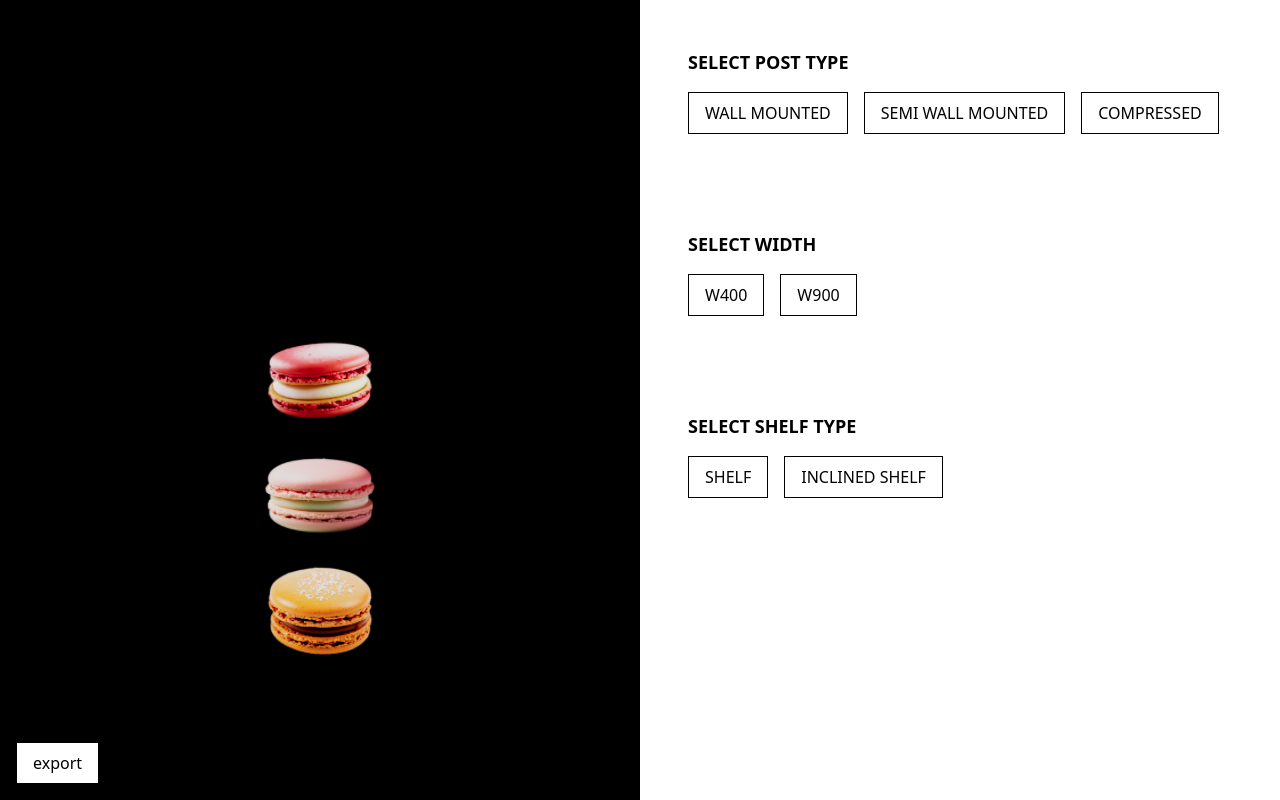
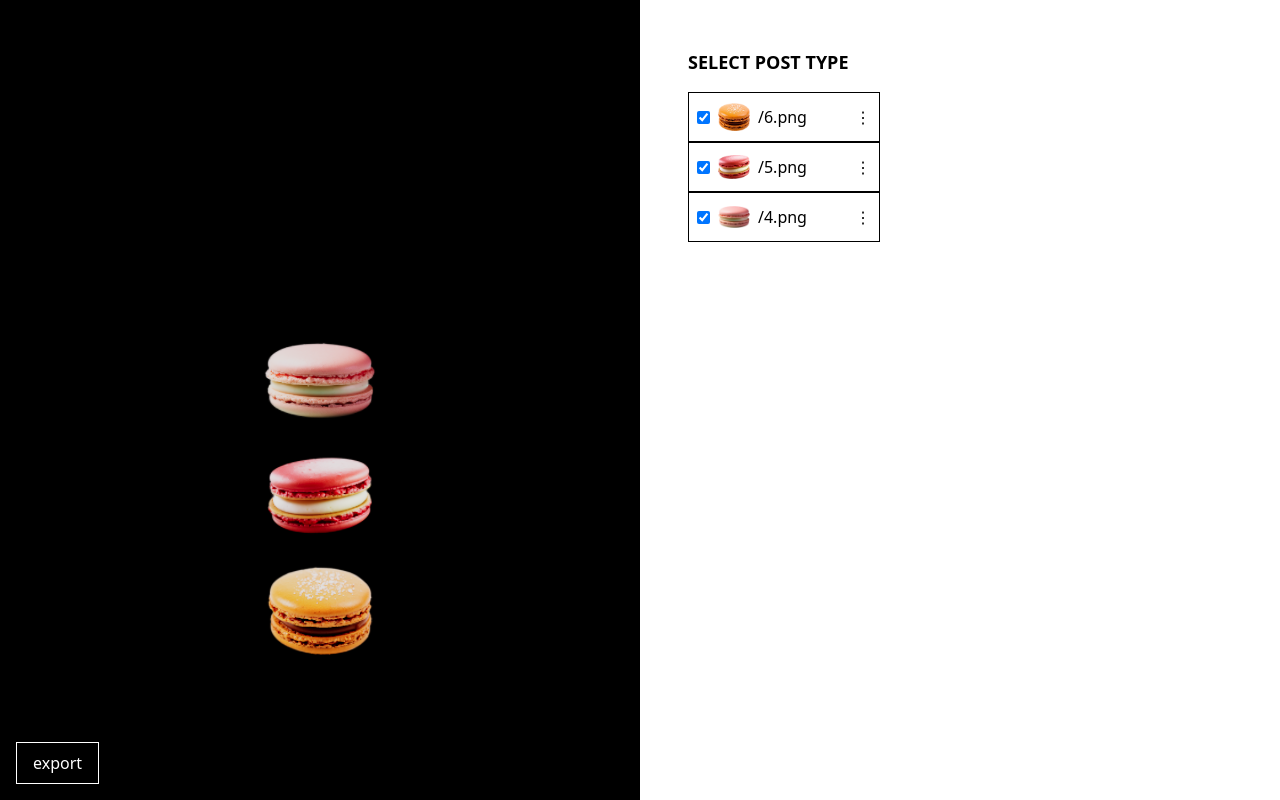
Before and after one commit to hongminpark/3d-photo, a React (Vite) app: page / in a window 1280 px wide. Built offline with nearby package versions, Linux system fonts and the light colour scheme.

Commit message:
Add layer

```diff
--- a/src/App.tsx
+++ b/src/App.tsx
@@ -1,71 +1,48 @@
 // src/App.jsx
+import { useState } from "react";
 import Scene from "./components/Scene";
 import "./index.css";
 
 function App() {
+    const [layers, setLayers] = useState([
+        {
+            name: "Layer 6",
+            url: "/6.png",
+            position: [0, 0.4, 0],
+            scale: 1.15,
+            renderOrder: 0,
+            visible: true,
+        },
+        {
+            name: "Layer 5",
+            url: "/5.png",
+            position: [0, 1, 0],
+            scale: 1,
+            renderOrder: 1,
+            visible: true,
+        },
+        {
+            name: "Layer 4",
+            url: "/4.png",
+            position: [0, 1.6, 0],
+            scale: 1,
+            renderOrder: 2,
+            visible: true,
+        },
+    ]);
+
     return (
         <div className="flex h-screen w-screen ">
             <div className="w-1/2 h-full bg-gray-200 flex flex-col text-black">
                 <div className="flex-1">
-                    <Scene />
+                    <Scene layers={layers} />
                 </div>
             </div>
             <div className="w-1/2 h-full overflow-y-auto">
                 <div className="p-8 text-medium m-4 ">
                     <p className="font-bold text-lg">SELECT POST TYPE</p>
                     <div className="flex flex-row gap-4 my-4">
-                        <button
-                            className="py-2 px-4 border border-black box-border"
-                            onClick={() => setPostModel("WallMounted")}
-                        >
-                            {"WALL MOUNTED"}
-                        </button>
-                        <button
-                            className="py-2 px-4 border border-black box-border"
-                            onClick={() => setPostModel("SemiWallMounted")}
-                        >
-                            {"SEMI WALL MOUNTED"}
-                        </button>
-                        <button
-                            className="py-2 px-4 border border-black box-border"
-                            onClick={() => setPostModel("Compressed")}
-                        >
-                            {"COMPRESSED"}
-                        </button>
-                    </div>
-                </div>
-                <div className="p-8 text-medium m-4 ">
-                    <p className="font-bold text-lg">SELECT WIDTH</p>
-                    <div className="flex flex-row gap-4 my-4">
-                        <button
-                            className="py-2 px-4 border border-black box-border"
-                            onClick={() => setDistance(0.4)}
-                        >
-                            W400
-                        </button>
-                        <button
-                            className=" py-2 px-4 border border-black box-border"
-                            onClick={() => setDistance(0.902)}
-                        >
-                            W900
-                        </button>
-                    </div>
-                </div>
-                <div className="p-8 text-medium m-4 ">
-                    <p className="font-bold text-lg">SELECT SHELF TYPE</p>
-                    <div className="flex flex-row gap-4 my-4">
-                        <button
-                            className="py-2 px-4 border border-black box-border"
-                            onClick={() => setShelfModel("Shelf")}
-                        >
-                            SHELF
-                        </button>
-                        <button
-                            className="py-2 px-4 border border-black box-border"
-                            onClick={() => setShelfModel("InclinedShelf")}
-                        >
-                            INCLINED SHELF
-                        </button>
+                        <LayersPanel layers={layers} setLayers={setLayers} />
                     </div>
                 </div>
             </div>
@@ -74,3 +51,51 @@ function App() {
 }
 
 export default App;
+
+const Layer = ({ layer, onToggle }) => {
+    return (
+        <div className="flex items-center justify-between p-2 border border-black ">
+            <div className="flex items-center">
+                <input
+                    type="checkbox"
+                    className="mr-2"
+                    checked={layer.visible}
+                    onChange={onToggle}
+                />
+                <div className="w-8 h-8 mr-2 overflow-hidden ">
+                    <img
+                        src={layer.url}
+                        alt="Layer Preview"
+                        className="w-full h-full object-contain"
+                    />
+                </div>
+                <span>{layer.url}</span>
+            </div>
+            <button className="hover:text-gray-300">
+                <span>&#8942;</span>
+            </button>
+        </div>
+    );
+};
+
+// Layers panel component
+const LayersPanel = ({ layers, setLayers }) => {
+    const toggleVisibility = (index) => {
+        setLayers((layers) =>
+            layers.map((layer, i) =>
+                i === index ? { ...layer, visible: !layer.visible } : layer
+            )
+        );
+    };
+    return (
+        <div className="w-48">
+            {layers.map((layer, index) => (
+                <Layer
+                    key={index}
+                    layer={layer}
+                    onToggle={() => toggleVisibility(index)}
+                />
+            ))}
+        </div>
+    );
+};
--- a/src/components/Scene.tsx
+++ b/src/components/Scene.tsx
@@ -4,7 +4,7 @@ import { Suspense, useCallback, useRef, useState } from "react";
 import ImageObject from "./ImageObject";
 import Loader from "./Loader";
 
-export default function Scene({}) {
+export default function Scene({ layers }) {
     const cameraCenter = [0, 1.5, 0];
     const ref = useRef();
     const [isDragging, setIsDragging] = useState(false);
@@ -42,31 +42,23 @@ export default function Scene({}) {
                 <color attach="background" args={["#000000"]} />
                 <Suspense fallback={<Loader />}></Suspense>
                 {!isDragging && <OrbitControls target={cameraCenter} />}
-                <ImageObject
-                    url="/5.png"
-                    position={[0, 1.6, 0]}
-                    scale={1}
-                    setIsDragging={setIsDragging}
-                    renderOrder={2}
-                />
-                <ImageObject
-                    url="/4.png"
-                    position={[0, 1, 0]}
-                    scale={1}
-                    setIsDragging={setIsDragging}
-                    renderOrder={1}
-                />
-                <ImageObject
-                    url="/6.png"
-                    position={[0, 0.4, 0]}
-                    scale={1.15}
-                    setIsDragging={setIsDragging}
-                    renderOrder={0}
-                />
+                {layers.map(
+                    (layer, index) =>
+                        layer.visible && (
+                            <ImageObject
+                                key={layer.name}
+                                url={layer.url}
+                                position={layer.position}
+                                scale={layer.scale}
+                                setIsDragging={setIsDragging}
+                                renderOrder={index}
+                            />
+                        )
+                )}
             </Canvas>
             <div className="absolute bottom-0 flex flex-row gap-4">
                 <button
-                    className="ml-4 my-4 py-2 px-4 border border-black box-border  bg-white"
+                    className="ml-4 my-4 py-2 px-4 border border-white box-border text-white"
                     onClick={takeSnapshot}
                 >
                     {"export"}
```
